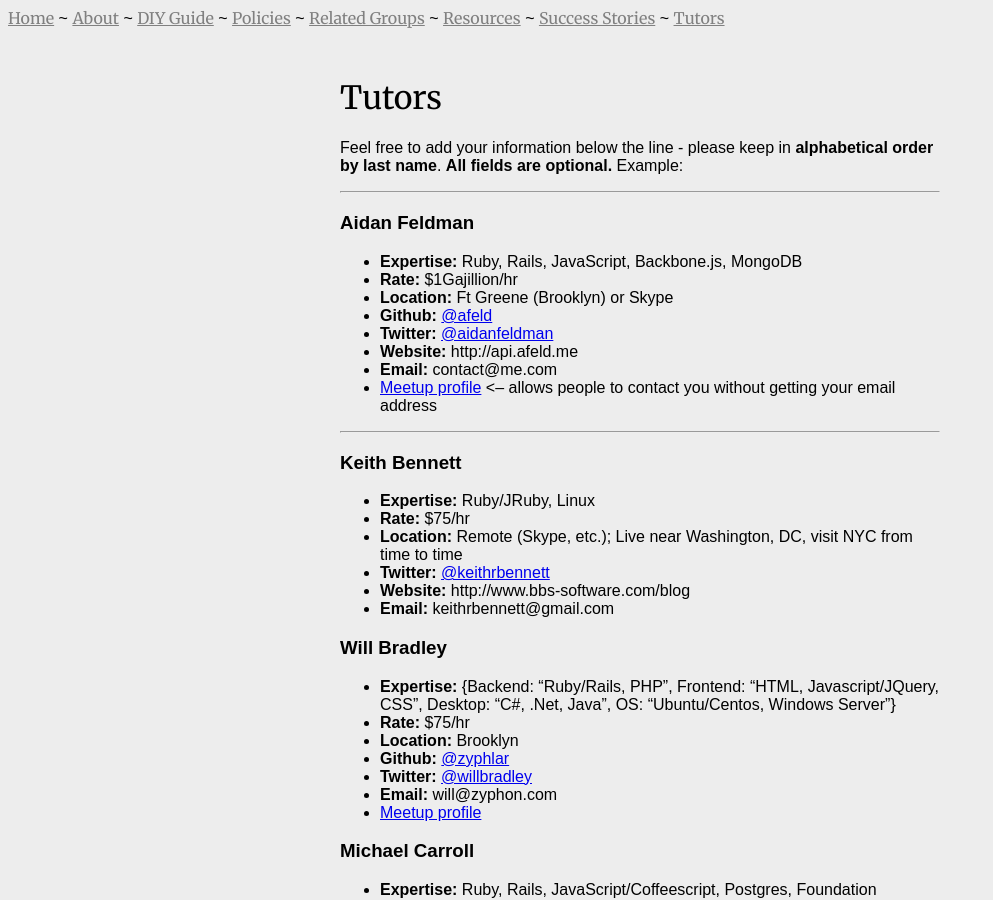
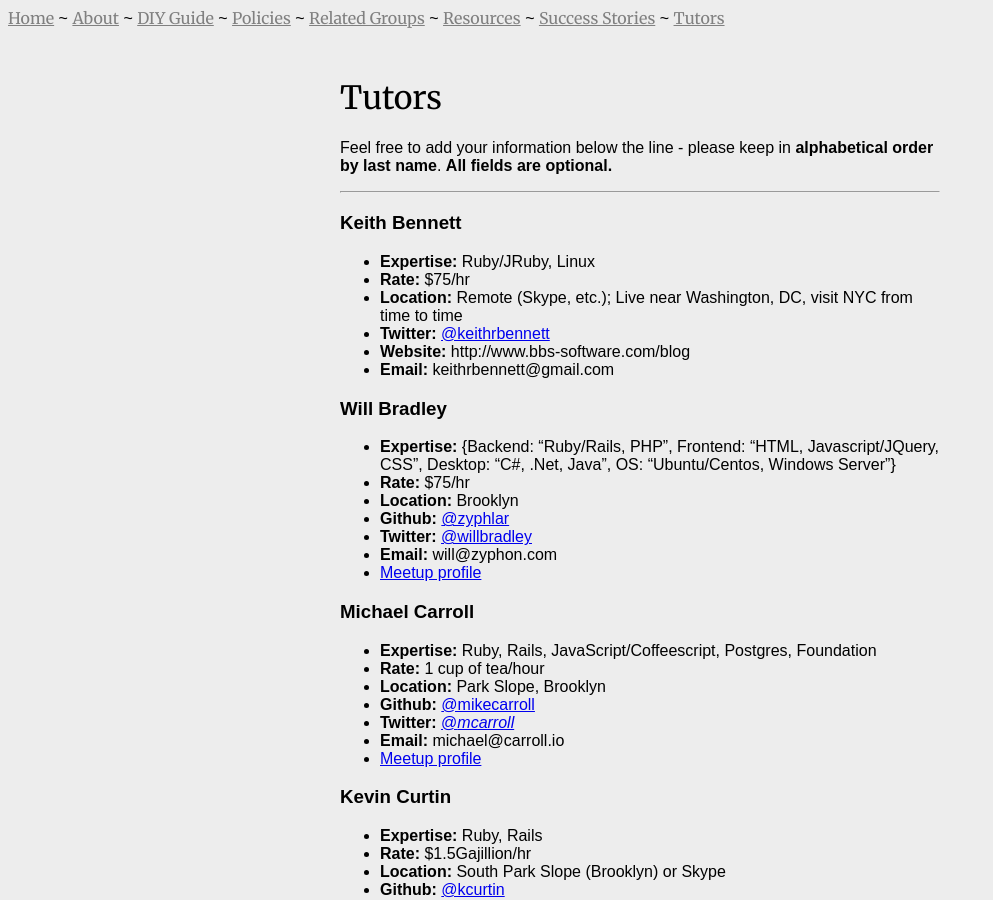
Before and after one commit to HackerHours/hackerhours.org, a Jekyll site: the page built from tutors.md, in a window 1280 px wide and 900 px high. Shown: the whole window, without its empty margins (0-993 px from the left). Built offline with Jekyll 4.4.1, drawn with Linux system fonts in a browser that asks for light colours; nearby versions of some CDN libraries; some web fonts are replaced; Markdown is read by kramdown in place of the engine named in the settings; comment, search, counter and statistics services are not loaded.

Commit message:
remove example tutor entry

```diff
--- a/tutors.md
+++ b/tutors.md
@@ -3,19 +3,7 @@ layout: default
 title: Tutors
 ---
 
-Feel free to add your information below the line - please keep in **alphabetical order by last name**.  **All fields are optional.**  Example:
-
----------------
-
-### Aidan Feldman
-* **Expertise:** Ruby, Rails, JavaScript, Backbone.js, MongoDB
-* **Rate:** $1Gajillion/hr
-* **Location:** Ft Greene (Brooklyn) or Skype
-* **Github:** [@afeld](https://github.com/afeld)
-* **Twitter:** [@aidanfeldman](https://twitter.com/aidanfeldman)
-* **Website:** http://api.afeld.me
-* **Email:** contact@me.com
-* [Meetup profile](http://www.meetup.com/hackerhours/members/8818215/) <-- allows people to contact you without getting your email address
+Feel free to add your information below the line - please keep in **alphabetical order by last name**.  **All fields are optional.**
 
 ----------------
 
@@ -26,7 +14,6 @@ Feel free to add your information below the line - please keep in **alphabetical
 * **Twitter:** [@keithrbennett](https://twitter.com/keithrbennett)
 * **Website:** http://www.bbs-software.com/blog
 * **Email:** keithrbennett@gmail.com
-
 
 ### Will Bradley
 * **Expertise:** {Backend: "Ruby/Rails, PHP", Frontend: "HTML, Javascript/JQuery, CSS", Desktop: "C#, .Net, Java", OS: "Ubuntu/Centos, Windows Server"}
```
